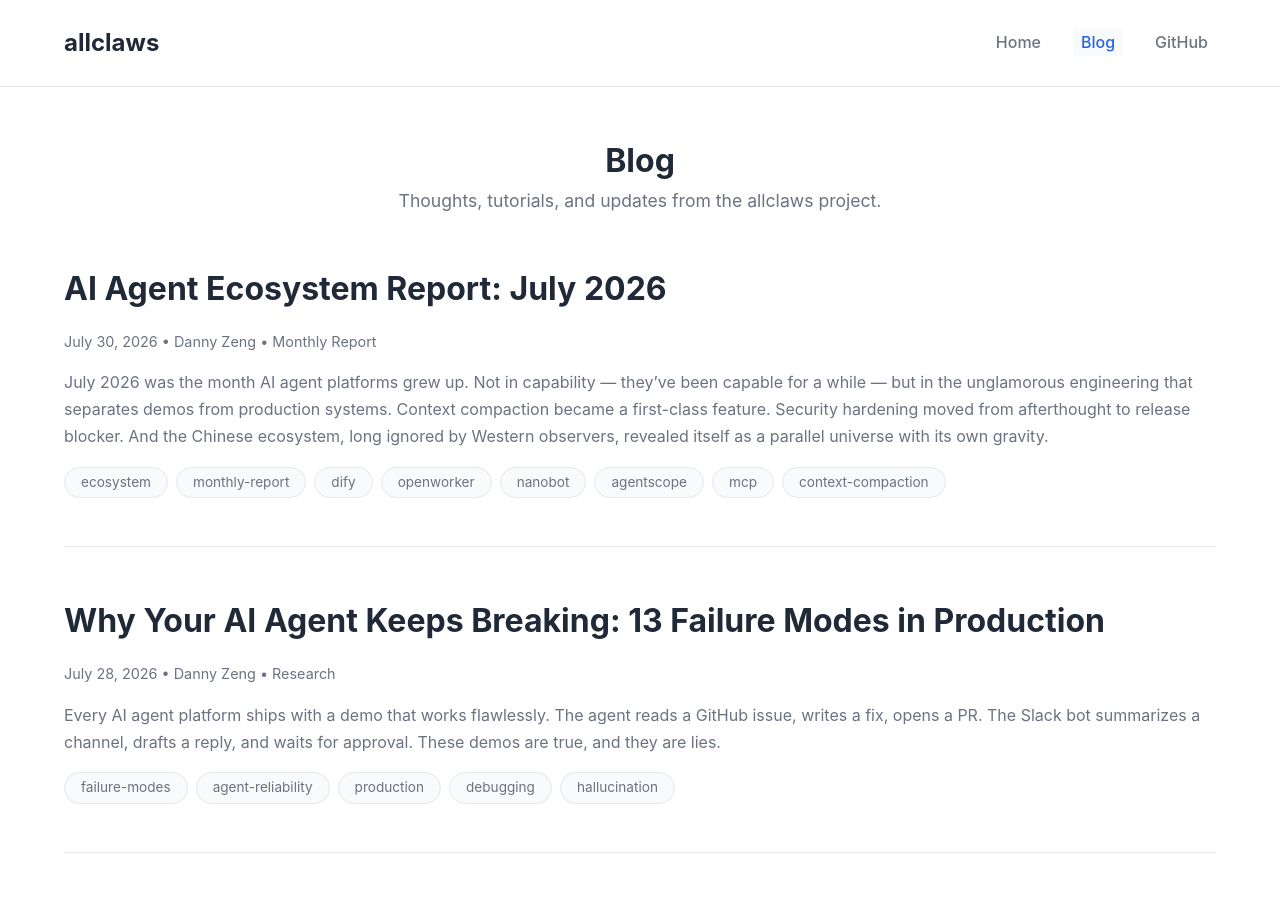
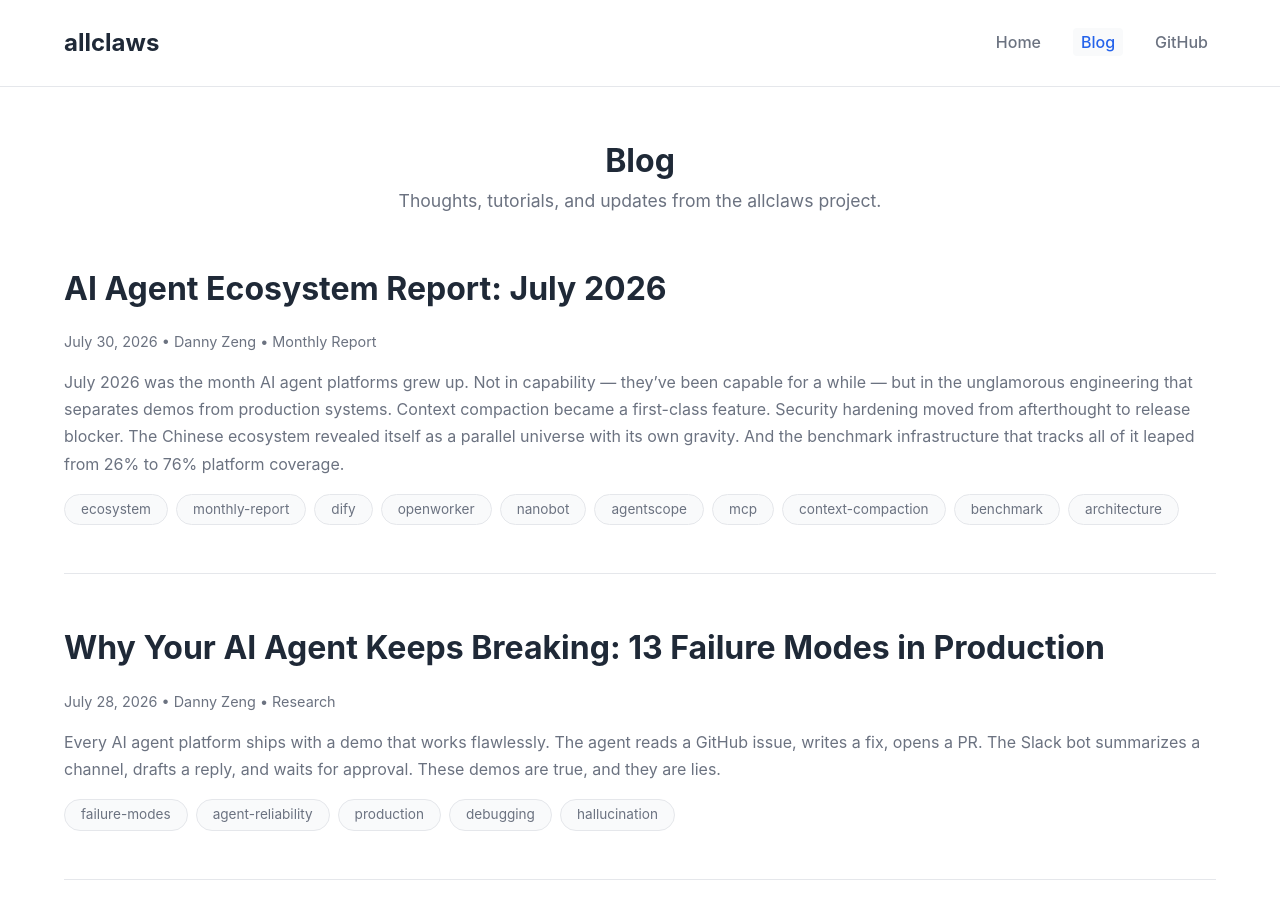
Before and after one commit to dz3ai/allclaws, a Jekyll site: the page built from blog.md, in a window 1280 px wide and 900 px high. Built offline with Jekyll 4.4.1, drawn with Linux system fonts in a browser that asks for light colours; some of the changed lines change nothing that is shown.

Commit message:
blog: update July monthly report with late-July work
Added Trend 6 (benchmark infrastructure: 58→140 metrics, 26%→76%
coverage, CLI agent cold-start data). Expanded AllClaws Project Updates
with architecture doc updates (+642 lines), 7 research reports, CI
improvements, and ROADMAP completion. Updated platform activity table
and forward-looking section.

```diff
--- a/_posts/2026-07-30-ai-agent-ecosystem-report-july-2026.md
+++ b/_posts/2026-07-30-ai-agent-ecosystem-report-july-2026.md
@@ -4,12 +4,12 @@
 date: 2026-07-30 23:50:00 +0800
 author: Danny Zeng
 categories: [Monthly Report]
-tags: [ecosystem, monthly-report, dify, openworker, nanobot, agentscope, mcp, context-compaction]
+tags: [ecosystem, monthly-report, dify, openworker, nanobot, agentscope, mcp, context-compaction, benchmark, architecture]
 ---
 
-July 2026 was the month AI agent platforms grew up. Not in capability — they've been capable for a while — but in the unglamorous engineering that separates demos from production systems. Context compaction became a first-class feature. Security hardening moved from afterthought to release blocker. And the Chinese ecosystem, long ignored by Western observers, revealed itself as a parallel universe with its own gravity.
+July 2026 was the month AI agent platforms grew up. Not in capability — they've been capable for a while — but in the unglamorous engineering that separates demos from production systems. Context compaction became a first-class feature. Security hardening moved from afterthought to release blocker. The Chinese ecosystem revealed itself as a parallel universe with its own gravity. And the benchmark infrastructure that tracks all of it leaped from 26% to 76% platform coverage.
 
-AllClaws tracked 34 platforms this month (up from 30 at the start of July), added 4 new submodules, published 6 research reports, and shipped 4 blog posts. Here's what the ecosystem did.
+AllClaws tracked 34 platforms this month (up from 30 at the start of July), added 7 new submodules, published 7 research reports, shipped 6 blog posts, and upgraded its benchmark engine to cover 26 of 34 platforms with 140 real metrics. Here's what the ecosystem did.
 
 ---
 
@@ -19,7 +19,7 @@
 
 **OpenWorker** shipped a four-part compaction series (OPE-27) that hardened their smoke tests against per-turn event loops, added a pure compaction module with tests, built an engine hook with failure policy and persistence, and wired up settings overrides with a GUI divider. This wasn't a patch — it was a full architecture for managing what happens when an agent's context window fills up.
 
-**Nanobot** (HKUDS, v0.3.0) shipped "preserve Responses reasoning state and compact context" — allowing the agent to maintain reasoning chains across context compression boundaries. Their v0.3.0 release on July 25 is the most significant Nanobot release since launch, including fixes for session idle locks, buffered output bounds, and invalid idle-compaction timestamp tolerance.
+**Nanobot** (HKUDS, v0.3.0) shipped "preserve Responses reasoning state and compact context" — allowing the agent to maintain reasoning chains across context compression boundaries. Their v0.3.0 release on July 25 is the most significant Nanobot release since launch, including fixes for session idle locks, buffered output bounds, and invalid idle-compaction timestamp tolerance. The AgentLoop/AgentRunner separation introduced in this release is now the cleanest separation of concerns we've seen in any Python agent platform.
 
 **Hermes-Agent** fixed compression summary role selection — choosing the summary role by template-visible alternation rather than naively reusing the last role. A subtle fix, but one that prevents compaction from corrupting conversation semantics.
 
@@ -73,12 +73,25 @@
 
 Multiple platforms shipped point releases focused on stability rather than features:
 
-- **HiClaw v1.2.0** — Worker storage sync I/O amplification fix, diagnostic loop prevention, legacy storage prefix compatibility
+- **HiClaw v1.2.0** — Worker storage sync I/O amplification fix, diagnostic loop prevention, legacy storage prefix compatibility. The bigger story: v1.1.0's complete rewrite from single-container monolith to Kubernetes CRD operator pattern with stateless workers.
 - **Dify v1.16.1** — security fixes and bug fixes
 - **Nanobot v0.3.0** — reasoning state preservation, session lock fixes, output bounding
 - **OpenWorker v0.1.6** — compaction hardening, MCP pinning
 
 The industry is transitioning from "ship features fast" to "make existing features actually work." This is the inflection point where agent platforms stop being experiments and start being infrastructure.
+
+---
+
+## Trend 6: Benchmark Infrastructure Matures
+
+The most significant AllClaws-internal change this month was the leap in benchmark coverage. The runtime benchmark engine evolved from a 9-platform prototype to a 26-platform production system:
+
+- **58 → 140 metrics**: Ghost platform references cleaned up (quantumclaw, mcp-agent, rtl-claw), monorepo path resolution added, `setup.py` support, recursive manifest search
+- **CLI agent benchmarking**: New `_run_cli_platforms()` method handles Node, Rust, and Python CLI agents with dispatch logic. kimi-cli, kimi-code, codex, reasonix, and rocketride-server all produce real data
+- **Real cold-start measurements**: reasonix (287ms, 81.8MB after npm install + build) and codex (32.5ms, 52.7MB after pnpm install) — the first real CLI agent performance data in the project
+- **Docker sandbox expansion**: 11 → 15 sandbox services, now covering Dify, MetaGPT, Qwen-Agent, and OpenWorker
+
+The benchmark gap is closing. Of 34 tracked platforms, 26 now have real metrics (76% coverage). The remaining 8 are either not checked out (5 external frameworks) or are pure documentation repositories (copilot-cli, openagents, openfang).
 
 ---
 
@@ -88,16 +101,15 @@
 |----------|------------|----------------|
 | Dify | v1.16.0 + v1.16.1, UI refactoring, skill packages | 🔴 Very High |
 | OpenWorker | Compaction engine (OPE-27), MCP<2 pin, v0.1.6 | 🔴 Very High |
-| Nanobot | v0.3.0, context compaction, session fixes | 🟠 High |
+| Nanobot | v0.3.0, AgentLoop/AgentRunner split, context compaction | 🟠 High |
 | AgentScope | Kimi K3, permission hooks, workspace backends | 🟠 High |
 | Hermes-Agent | Compression fixes, composer parity, CI hardening | 🟠 High |
-| HiClaw | v1.2.0, Worker sync fix, diagnostic loop fix | 🟡 Medium |
+| HiClaw | v1.2.0 bugfix + v1.1.0 K8s operator rewrite | 🟡 Medium |
 | GoClaw | MCP credential refresh, Codex retry, Upsert store | 🟡 Medium |
 | Agent Zero | Cerebras provider, proxy support, Linux hardening | 🟡 Medium |
 | Nanoclaw | Hardened agent image, container hardening | 🟡 Medium |
 | Eliza | CI stabilization, multi-provider rewrite, e2e fixes | 🟡 Medium |
 | Copilot CLI | v1.0.69-76 (7 releases, changelog only) | 🟢 Low |
-| Dify | v1.16.1 security patch | 🔴 Very High |
 | MetaGPT | No activity (stalled since Jan 2026) | ⚫ Stale |
 | Coze Studio | No activity since Apr 2026 | ⚫ Stale |
 
@@ -107,24 +119,42 @@
 
 This month AllClaws itself underwent significant changes:
 
-- **Platforms**: 30 → 34 (added OpenWorker, Dify, MetaGPT, Qwen-Agent)
-- **Reports**: Published Q3-5 (Failure Mode Taxonomy, 13 modes) and Q3-6 (China Ecosystem, 14 projects)
-- **Blog posts**: 4 new posts (China ecosystem, failure modes, and 2 ecosystem analyses)
-- **CI**: Fixed Jekyll Pages deploy (timezone), Node 24 migration, sandbox health check
-- **ROADMAP**: All original H2 2026 items completed; 6 new items added (Q3-5/Q3-6 done, Q4 items planned)
+**Platforms**: 30 → 34 (added OpenWorker, Dify, MetaGPT, Qwen-Agent). Also checked out kimi-cli, kimi-code, and codex as full submodules.
+
+**Research reports**: Published 7 reports this month:
+- Q3-5 Failure Mode Taxonomy (13 failure modes across 34 platforms, 441 lines)
+- Q3-6 China AI Agent Ecosystem (14 projects, 350K+ combined stars, 325 lines)
+- Architecture Drift Report (9 platforms analyzed, 4 trends identified, 285 lines)
+- Plus 4 prior MCP deep-dive phases and design paradigm analysis
+
+**Blog posts**: 6 new posts — China ecosystem, failure modes, 2 ecosystem analyses, monthly report, and the ecosystem report itself.
+
+**Architecture documentation**: 5 documents comprehensively updated (+642 lines, EN + ZH synced):
+- `external_frameworks.md` — 7 → 11 frameworks (added OpenWorker, Dify, MetaGPT, Qwen-Agent)
+- `architecture_comparison.md` — HiClaw v1.1.0 multi-container rewrite, Nanobot v0.3.0 AgentLoop/AgentRunner, comparison matrix expanded to 17 columns
+- `governance_frameworks_analysis.md` — AgentScope workspace backend + permission hooks
+- `mcp_ecosystem_deep_dive.md` — Part 6: Context Compaction & MCP Tool State
+
+**Benchmark engine**: v3.0.0 Python suite, 140 metrics across 26 platforms (76% coverage), CLI agent benchmarking with monorepo entry resolution, real cold-start data for reasonix and codex.
+
+**CI**: All workflows green — fixed Jekyll Pages deploy (timezone), Node 24 migration (FORCE_JAVASCRIPT_ACTIONS_TO_NODE24), sandbox health check (15 containers), Benchmark Suite daily runs passing.
+
+**ROADMAP**: All original 7 H2 2026 items completed. 6 new items added (Q3-5/Q3-6 done, Q4-4/Q4-5/Q4-6 planned). README roadmap section updated to reflect actual delivery status.
 
 ---
 
 ## Looking Forward: August 2026
 
-Three things to watch:
+Four things to watch:
 
 1. **MCP 2.0 fallout** — OpenWorker's pinning of `mcp<2` signals that MCP 2.0 has breaking changes. As more platforms encounter this, expect a wave of compatibility fixes (or a coordinated migration).
 
 2. **MetaGPT's fate** — At 69K stars with no activity for 6 months, MetaGPT is approaching the "archived" threshold. If August passes without a commit, it enters our stale review queue.
 
-3. **Context compaction convergence** — OpenWorker, Nanobot, and Hermes-Agent are independently solving the same problem. Expect a shared pattern to emerge, possibly formalized in an MCP extension or a cross-platform standard.
+3. **Context compaction convergence** — OpenWorker, Nanobot, and Hermes-Agent are independently solving the same problem. Expect a shared pattern to emerge, possibly formalized in an MCP extension or a cross-platform standard. Our architecture docs now track this across three documents.
+
+4. **Benchmark coverage ceiling** — At 76% (26/34), the remaining gaps require either submodule checkouts (5 external frameworks) or fundamental structure changes (copilot-cli is docs-only). The next frontier is npm install + build for all Node-based platforms to get real cold-start data across the full ecosystem.
 
 ---
 
-*AllClaws tracks 34 AI agent platforms across 5 categories. Data collected via GitHub API, July 30, 2026. Full research reports available at [github.com/dz3ai/allclaws](https://github.com/dz3ai/allclaws).*
+*AllClaws tracks 34 AI agent platforms across 5 categories. Data collected via GitHub API and local benchmark suite, August 1, 2026. Full research reports available at [github.com/dz3ai/allclaws](https://github.com/dz3ai/allclaws).*
```
